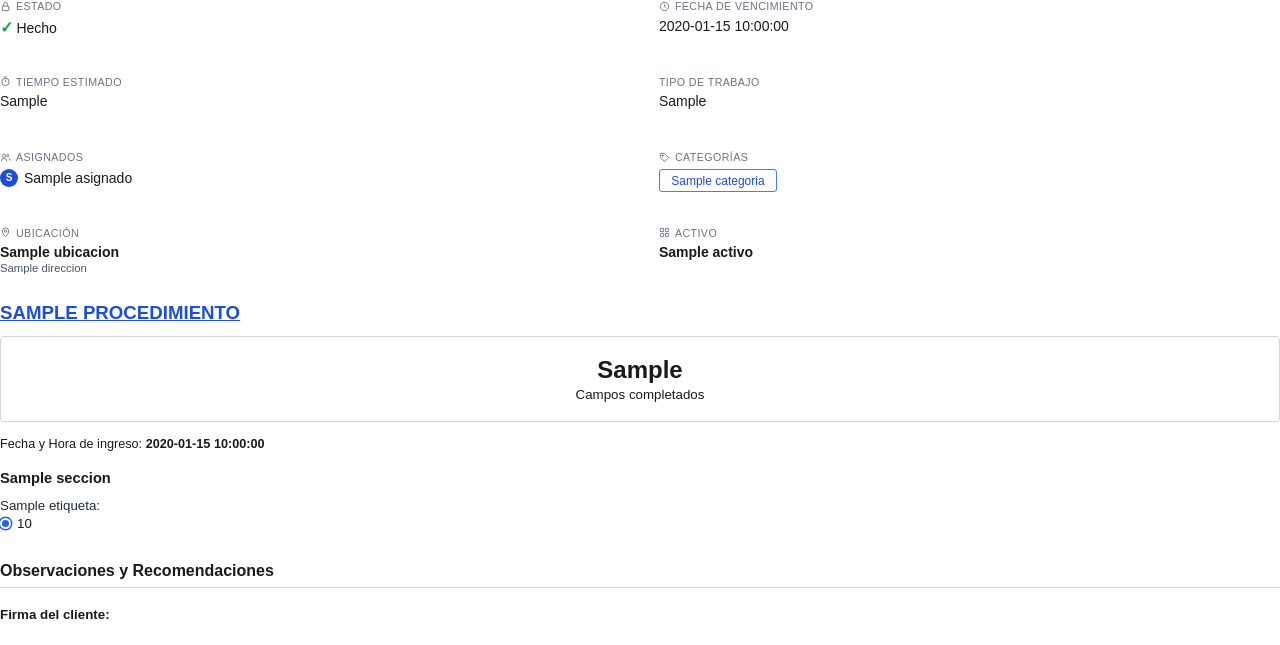
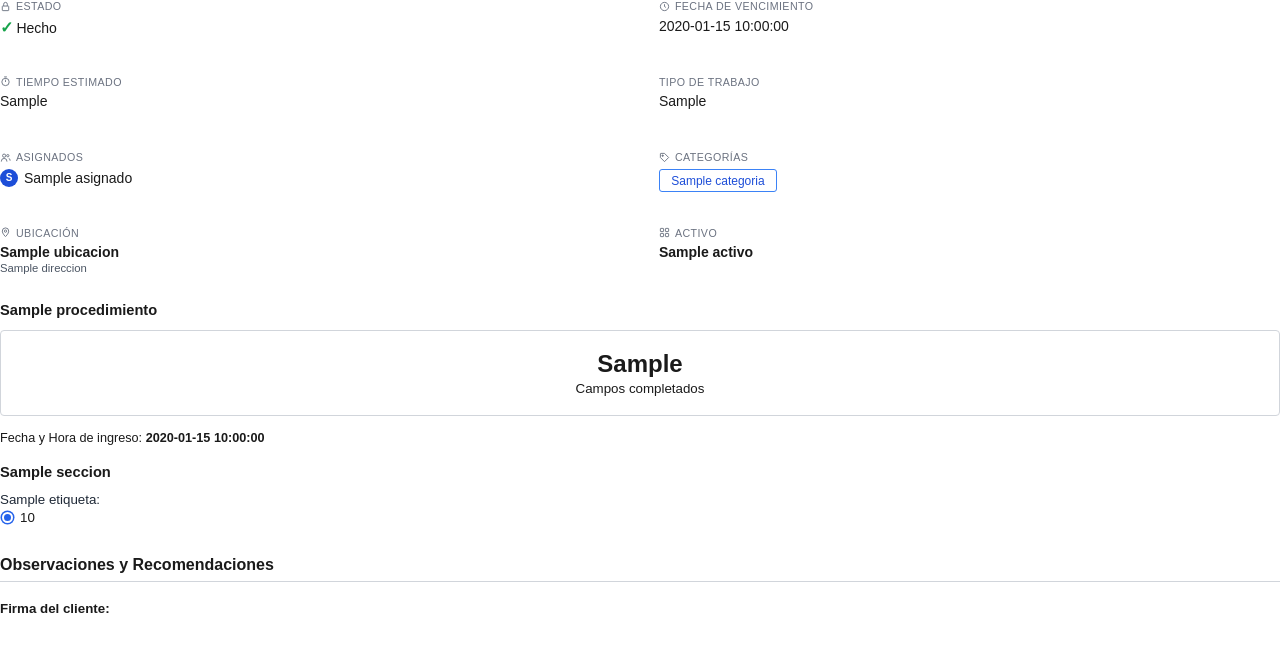
Before and after one commit to CHG-asensores/chg-informe-membretado, a Flask app: template template/informe.html in a window 1280 px wide. Shown: the top 645 px of the page. Run offline with Flask 3, Linux system fonts and the light colour scheme; the template is opened without the code that fills it: most values are stand-ins (such as "Sample title", 1, 10 or a date in 2020).

Commit message:
Update informe.html

```diff
--- a/template/informe.html
+++ b/template/informe.html
@@ -42,7 +42,7 @@
   /* ═══ Procedimiento ═══ */
   .procedimiento-bloque { margin: 4mm 0 3mm 0; }
   .procedimiento-label { font-size: 8pt; color: #6b7280; text-transform: uppercase; letter-spacing: 0.04em; margin-bottom: 1mm; }
-  .titulo-principal { font-size: 14pt; font-weight: bold; color: #1d4ed8; text-decoration: underline; margin-bottom: 2mm; }
+  .titulo-principal { font-size: 11pt; font-weight: bold; color: #1a1a1a; margin-bottom: 2mm; }
   .campos-completados {
     display: block; background: #fff; border: 1px solid #d1d5db;
     border-radius: 4px; padding: 5mm; text-align: center; margin: 3mm 0 4mm 0;
@@ -61,6 +61,7 @@
   .radio-blue {
     display: inline-block; width: 11px; height: 11px; border-radius: 50%;
     background: #2563eb; border: 2px solid white; box-shadow: 0 0 0 1.5px #2563eb; flex-shrink: 0;
+    margin: 1.5px;
   }
 
   /* ═══ Fotografías de inspección: 3 por página ═══ */
@@ -195,7 +196,7 @@
   {% if data.meta.get('procedimiento') %}
   <div class="procedimiento-label">≡ PROCEDIMIENTO</div>
   {% endif %}
-  <div class="titulo-principal">{{ data.meta.get('procedimiento', 'INFORME DE MANTENIMIENTO PREVENTIVO')|upper }}</div>
+  <div class="titulo-principal">{{ data.meta.get('procedimiento', 'Informe de Mantenimiento Preventivo') }}</div>
   {% if data.meta.get('campos_completados') %}
   <div class="campos-completados">
     <span class="campos-numero">{{ data.meta.campos_completados }}</span>
```
